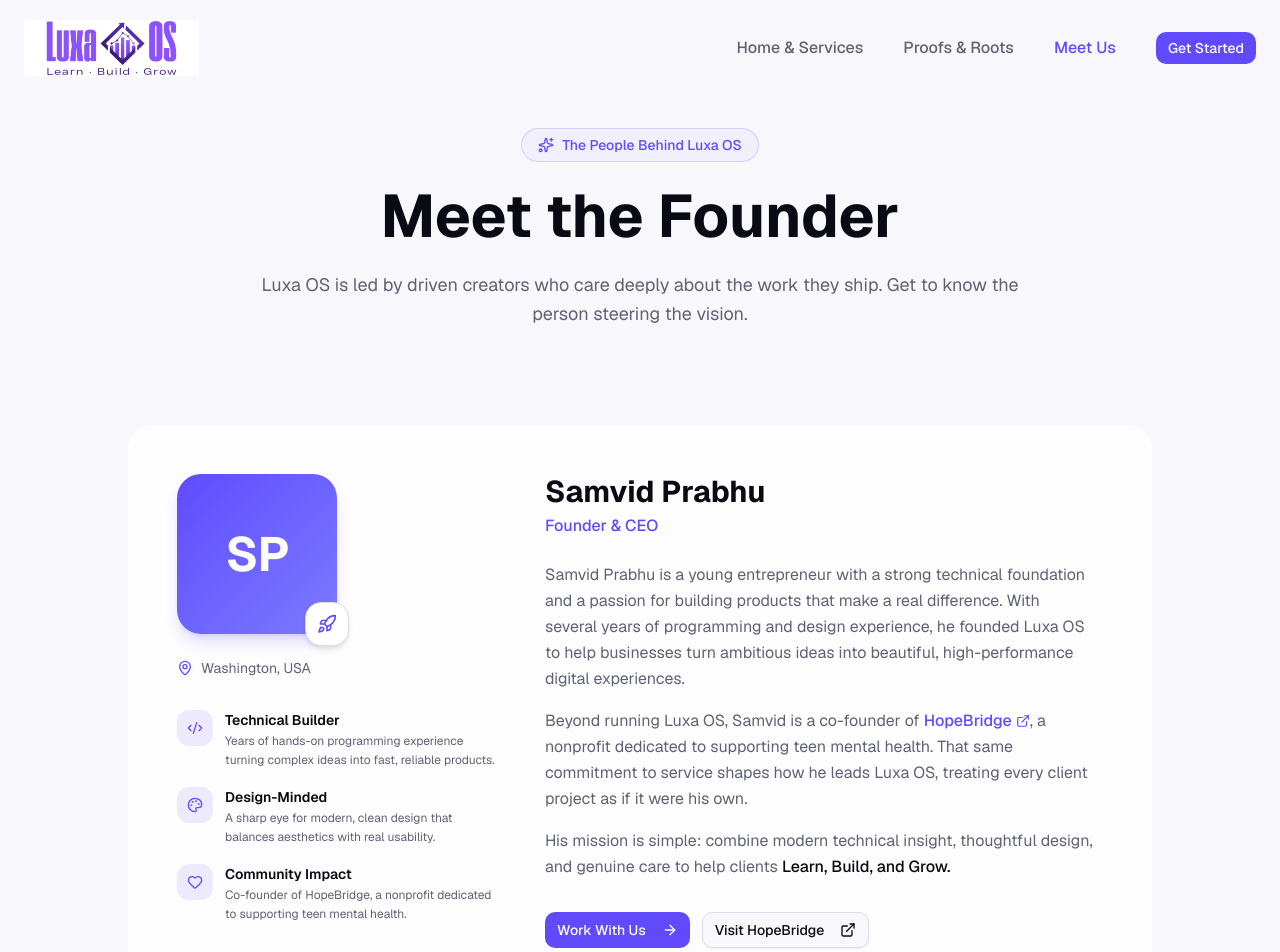
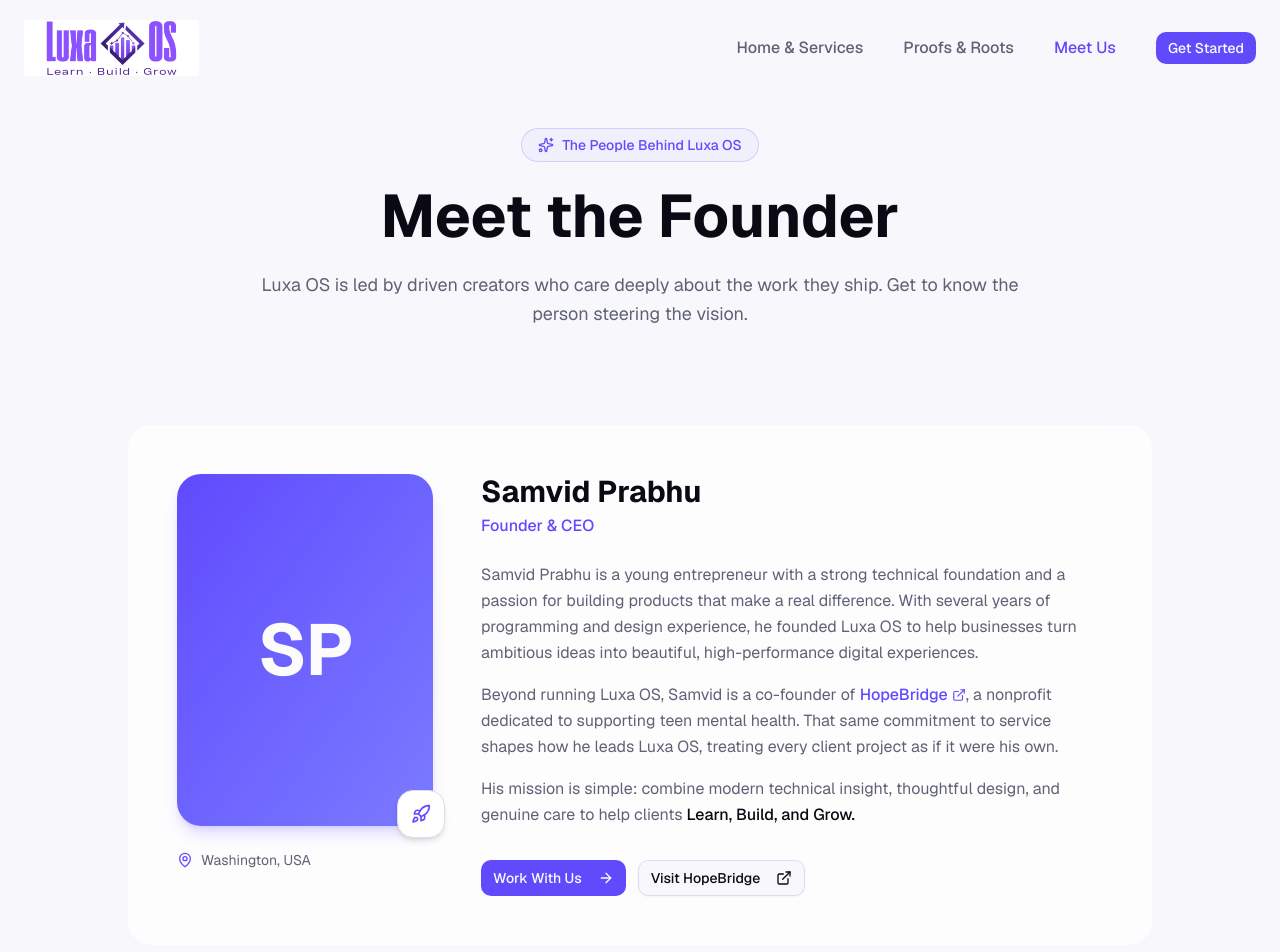
Before and after one commit to LUXA1233/Luxa, a Next.js app: page /meet-us in a window 1280 px wide. Shown: the top 952 px of the page. Built offline with nearby package versions, Linux system fonts and the light colour scheme.

Commit message:
feat: revamp Meet Us page layout and remove highlights section
Co-authored-by: LUXA1233 <275164751+LUXA1233@users.noreply.github.com>

```diff
--- a/app/meet-us/page.tsx
+++ b/app/meet-us/page.tsx
@@ -7,35 +7,11 @@ import { Footer } from "@/components/footer"
 import { Button } from "@/components/ui/button"
 import {
   MapPin,
-  Code2,
-  Palette,
-  Heart,
   ArrowRight,
   ExternalLink,
   Sparkles,
   Rocket,
 } from "lucide-react"
-
-const highlights = [
-  {
-    icon: Code2,
-    title: "Technical Builder",
-    description:
-      "Years of hands-on programming experience turning complex ideas into fast, reliable products.",
-  },
-  {
-    icon: Palette,
-    title: "Design-Minded",
-    description:
-      "A sharp eye for modern, clean design that balances aesthetics with real usability.",
-  },
-  {
-    icon: Heart,
-    title: "Community Impact",
-    description:
-      "Co-founder of HopeBridge, a nonprofit dedicated to supporting teen mental health.",
-  },
-]
 
 const team = [
   {
@@ -98,42 +74,20 @@ export default function MeetUsPage() {
             <div className="glass rounded-3xl p-6 md:p-10 lg:p-12">
               <div className="grid gap-8 md:gap-12 md:grid-cols-[auto_1fr] items-start">
                 {/* Monogram Avatar */}
-                <div className="flex flex-col items-center md:items-start">
-                  <div className="relative">
-                    <div className="flex h-32 w-32 md:h-40 md:w-40 items-center justify-center rounded-3xl bg-gradient-to-br from-primary to-accent text-primary-foreground shadow-lg shadow-primary/20">
-                      <span className="text-4xl md:text-5xl font-bold tracking-tight">
+                <div className="flex flex-col items-center md:items-stretch">
+                  <div className="relative w-full md:w-64">
+                    <div className="flex h-80 md:h-full min-h-[22rem] w-full items-center justify-center rounded-3xl bg-gradient-to-br from-primary to-accent text-primary-foreground shadow-lg shadow-primary/20">
+                      <span className="text-6xl md:text-7xl font-bold tracking-tight">
                         SP
                       </span>
                     </div>
-                    <div className="absolute -bottom-3 -right-3 flex h-11 w-11 items-center justify-center rounded-2xl bg-card border border-border shadow-md">
+                    <div className="absolute -bottom-3 -right-3 flex h-12 w-12 items-center justify-center rounded-2xl bg-card border border-border shadow-md">
                       <Rocket className="h-5 w-5 text-primary" />
                     </div>
                   </div>
-                  <div className="mt-6 flex items-center gap-2 text-muted-foreground">
+                  <div className="mt-6 flex items-center justify-center md:justify-start gap-2 text-muted-foreground">
                     <MapPin className="h-4 w-4 text-primary" />
                     <span className="text-sm">Washington, USA</span>
-                  </div>
-
-                  {/* Highlights */}
-                  <div className="mt-8 w-full max-w-xs space-y-4">
-                    {highlights.map((item, index) => {
-                      const Icon = item.icon
-                      return (
-                        <div key={index} className="flex gap-3">
-                          <div className="flex h-9 w-9 shrink-0 items-center justify-center rounded-lg bg-primary/10">
-                            <Icon className="h-4 w-4 text-primary" />
-                          </div>
-                          <div>
-                            <h3 className="text-sm font-semibold text-foreground">
-                              {item.title}
-                            </h3>
-                            <p className="mt-0.5 text-xs text-muted-foreground leading-relaxed">
-                              {item.description}
-                            </p>
-                          </div>
-                        </div>
-                      )
-                    })}
                   </div>
                 </div>
 
```
